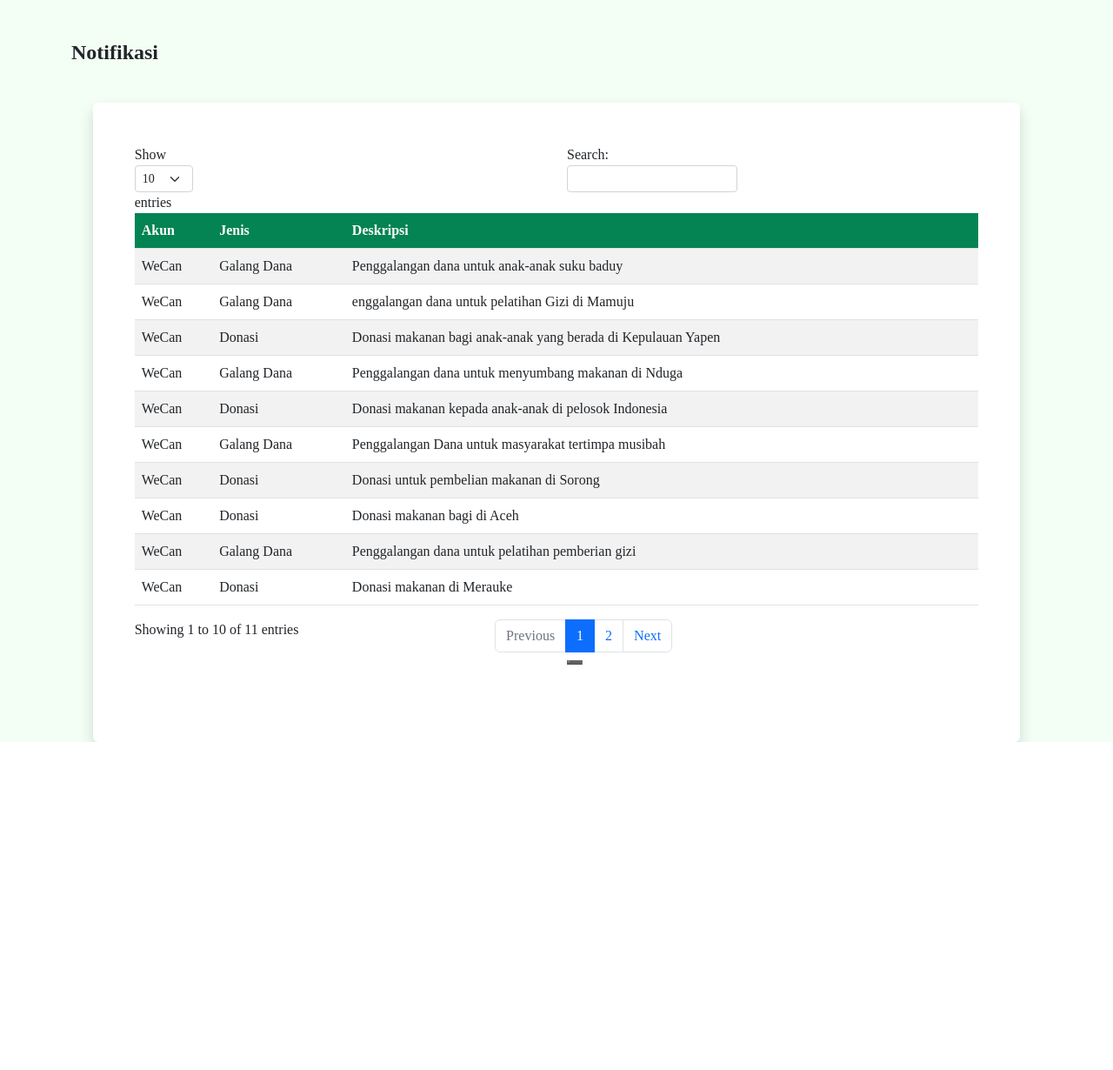
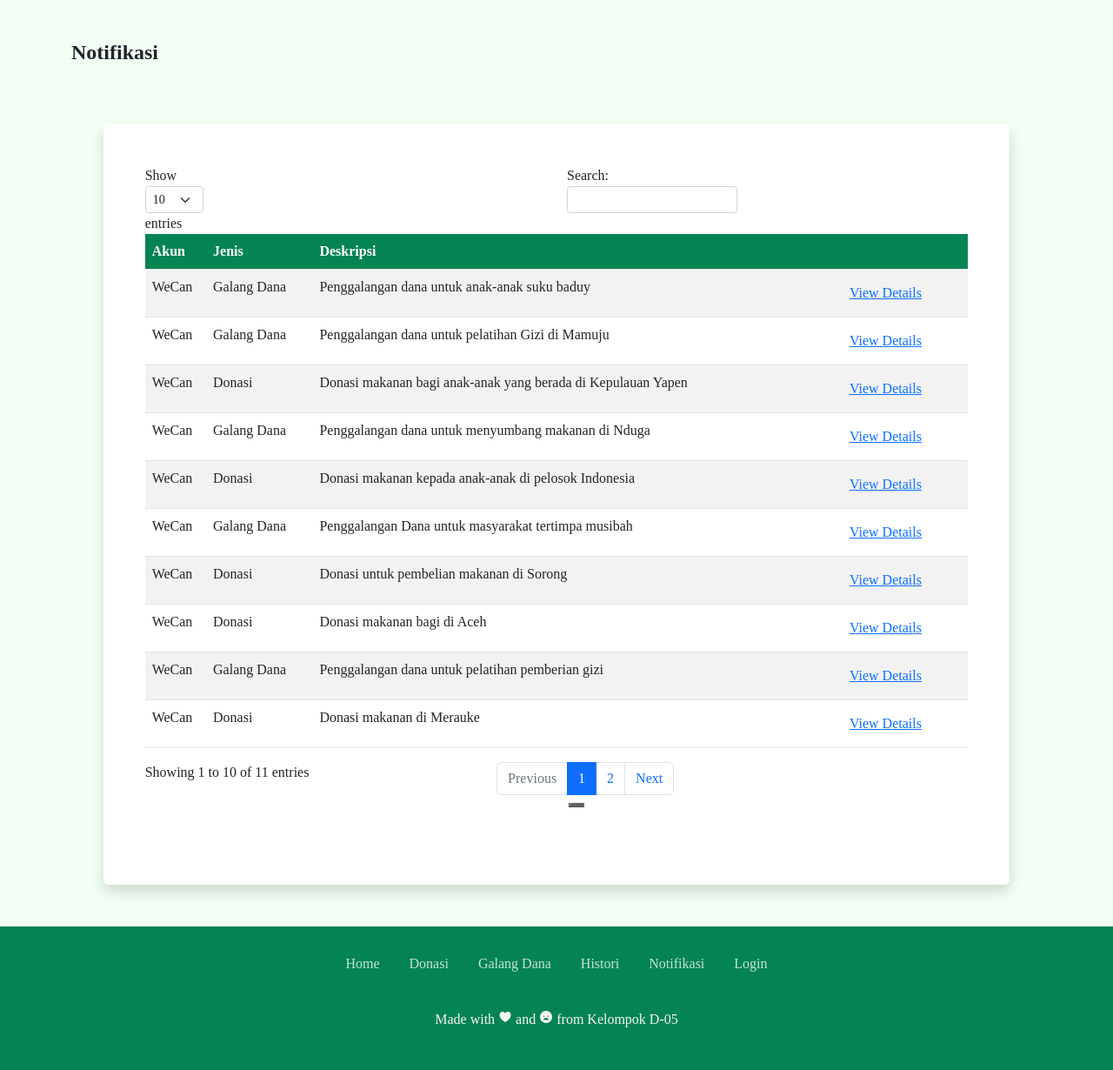
Before and after one commit to muhammadHaggy/tugas-kelompok, a Django app: page /notifikasi/ in a window 1280 px wide. Shown: the part 58-1288 px from the top of the page at 87% size. Before the commit the page ends 911 px from the top, so only its background shows below. Run offline with Django 4.2, Linux system fonts and the light colour scheme; some libraries are stand-ins or nearby versions.

Commit message:
try-notifikasi

```diff
--- a/notifikasi/templates/notifikasi.html
+++ b/notifikasi/templates/notifikasi.html
@@ -140,7 +140,15 @@
        background-color: #048353;
     }
 
+    .table-responsive {
+   border-collapse: collapse; /* [1] */
+}
 
+.table-responsive th, .table-responsive td {
+  /* border-bottom: 5px solid transparent; [2] */
+  background-clip: padding-box; /* [4] */
+  text-align: justify;
+}
     /* Fitur */
     #features {
       padding: 10px 10px;
@@ -383,7 +391,7 @@
 
 
   <section id= "mail position-fixed w-100">
-    <div class="container" style="margin-top: 20px; margin-bottom: 40px;">
+    <div class="container" style="margin-top: 20px; margin-bottom: 0px;">
         <div>
         <p class="text me-2 fw-bold" style="text-align: left; font-family: 'Object Sans'; font-size: x-large;">Notifikasi</p>
         </div>
@@ -395,9 +403,7 @@
 
    </section>
 
-   <div class="container-fluid>
-  <header>
-  </header>
+  <div class="container-fluid">
   <div class="row py-5">
     <div class="col-lg-10 mx-auto">
       <div class="card rounded shadow border-0">
@@ -409,6 +415,7 @@
                     <th>Akun</th>
                     <th>Jenis</th>
                     <th>Deskripsi</th>
+                    <th></th>
                 </tr>
             </thead>
             <tbody>
@@ -416,56 +423,89 @@
                     <td>WeCan</td>
                     <td>Galang Dana</td>
                     <td>Penggalangan dana untuk anak-anak suku baduy</td>
+                    <td>
+                      <button type="button" class="btn btn-link">View Details</button>
+                    </td>
                 </tr>
                 <tr>
                     <td>WeCan</td>
                     <td>Galang Dana</td>
-                    <td>enggalangan dana untuk pelatihan Gizi di Mamuju</td>
+                    <td>Penggalangan dana untuk pelatihan Gizi di Mamuju</td>
+                    <td>
+                      <button type="button" class="btn btn-link">View Details</button>
+                    </td>
                 </tr>
                 <tr>
                     <td>WeCan</td>
                     <td>Donasi</td>
                     <td>Donasi makanan bagi anak-anak yang berada di Kepulauan Yapen</td>
+                    <td>
+                      <button type="button" class="btn btn-link">View Details</button>
+                    </td>
                 </tr>
                 <tr>
                     <td>WeCan</td>
                     <td>Galang Dana</td>
                     <td>Penggalangan dana untuk menyumbang makanan di Nduga</td>
+                    <td>
+                      <button type="button" class="btn btn-link">View Details</button>
+                    </td>
                 </tr>
                 <tr>
                     <td>WeCan</td>
                     <td>Donasi</td>
                     <td>Donasi makanan kepada anak-anak di pelosok Indonesia</td>
+                    <td>
+                      <button type="button" class="btn btn-link">View Details</button>
+                    </td>
                 </tr>
                 <tr>
                     <td>WeCan</td>
                     <td>Galang Dana</td>
                     <td>Penggalangan Dana untuk masyarakat tertimpa musibah</td>
+                    <td>
+                      <button type="button" class="btn btn-link">View Details</button>
+                    </td>
                 </tr>
                 <tr>
                     <td>WeCan</td>
                     <td>Donasi</td>
                     <td>Donasi untuk pembelian makanan di Sorong</td>
+                    <td>
+                      <button type="button" class="btn btn-link">View Details</button>
+                    </td>
                 </tr>
                 <tr>
                     <td>WeCan</td>
                     <td>Donasi</td>
                     <td>Donasi makanan bagi di Aceh</td>
+                    <td>
+                      <button type="button" class="btn btn-link">View Details</button>
+                    </td>
                 </tr>
                 <tr>
                     <td>WeCan</td>
                     <td>Galang Dana</td>
                     <td>Penggalangan dana untuk pelatihan pemberian gizi</td>
+                    <td>
+                      <button type="button" class="btn btn-link">View Details</button>
+                    </td>
                 </tr>
                 <tr>
                     <td>WeCan</td>
                     <td>Donasi</td>
                     <td>Donasi makanan di Merauke</td>
+                    <td>
+                      <button type="button" class="btn btn-link">View Details</button>
+                    </td>
                 </tr>
                 <tr>
                     <td>WeCan</td>
                     <td>Galang Dana</td>
                     <td>Penggalangan dana untuk Tanah Abang</td>
+                    <td>
+                      <button type="button" class="btn btn-link">View Details</button>
+                    </td>
                 </tr>
               </tbody>
             </table>
@@ -476,6 +516,42 @@
   </div>
 </div>
 
+   <!-- Footer -->
+   <section id="footer">
+    <ul class="list text-center">
+      <li>
+        <a href="#">Home</a>
+      </li>
+
+      <li>
+        <a href="#">Donasi</a>
+      </li>
+
+      <li>
+        <a href="#">Galang Dana</a>
+      </li>
+
+      <li>
+        <a href="#">Histori</a>
+      </li>
+
+      <li>
+        <a href="#">Notifikasi</a>
+      </li>
+
+      <li>
+        <a href="#">Login</a>
+      </li>
+    </ul>
+
+    <br>
+
+    <p class="copyright">
+      Made with
+      <span><ion-icon name="heart"></ion-icon></span> and <span><ion-icon name="sad"></ion-icon></span>
+      from Kelompok D-05
+    </p>
+  </section>
 
   {% endblock content %}
 </body>
```
